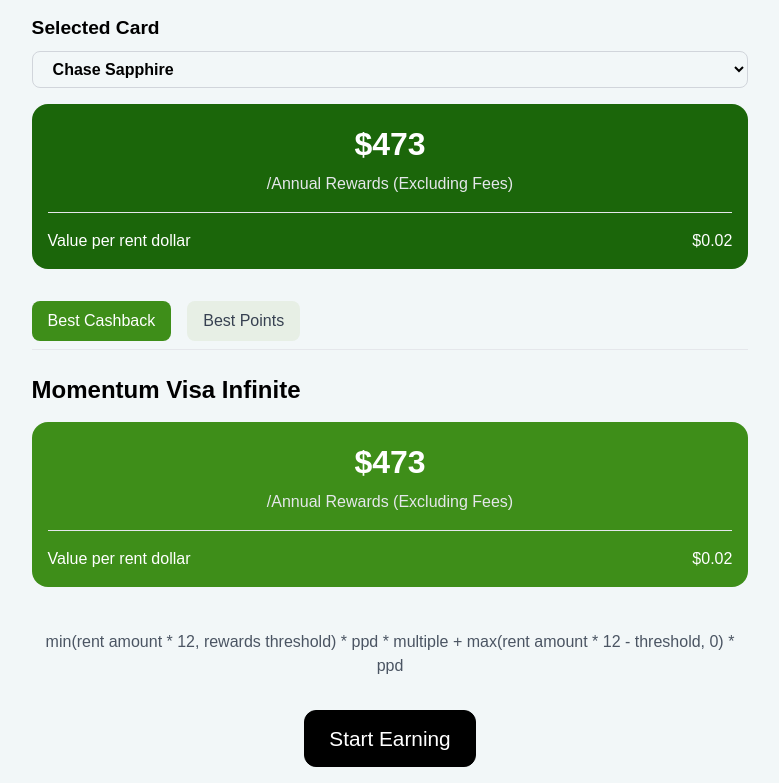
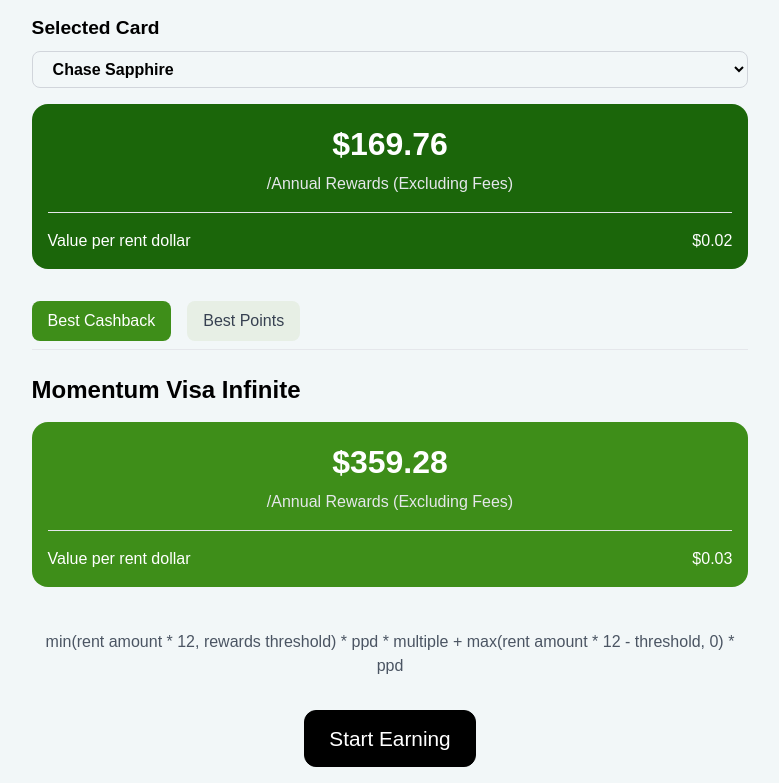
Before and after one commit to Stan015/intracard, a Vue app: page /rewards in a window 1280 px wide. Shown: the part 1377-2160 px from the top of the page, without its empty margins (250-1029 px from the left). Built offline with nearby package versions, Linux system fonts and the light colour scheme.

Commit message:
add: rewards calculation func

```diff
--- a/src/views/RewardsView.vue
+++ b/src/views/RewardsView.vue
@@ -2,7 +2,15 @@
 import IconCentralized from "@/components/icons/IconCentralized.vue";
 import IconNotification from "@/components/icons/IconNotification.vue";
 import IconOffer from "@/components/icons/IconOffer.vue";
-import { ref } from "vue";
+import { ref, computed, watch } from "vue";
+
+// Define the structure of reward details
+type CardId = "1" | "2" | "3";
+interface RewardDetail {
+  ppd: number;
+  threshold: number;
+  multiple: number;
+}
 
 // Track the active view (0 = Best Cashback, 1 = Best Points)
 const activeView = ref(0);
@@ -11,6 +19,73 @@ const activeView = ref(0);
 const switchView = (view: number) => {
   activeView.value = view;
 };
+
+// Reactive properties
+const rentAmount = ref<number>(499);
+const selectedCard = ref<CardId>("1");
+const annualRewards = ref<number>(0);
+
+// Reward details for each card
+const rewardDetails: Record<CardId, RewardDetail> = {
+  "1": { ppd: 0.02, threshold: 5000, multiple: 1.5 },
+  "2": { ppd: 0.03, threshold: 7000, multiple: 2.0 },
+  "3": { ppd: 0.015, threshold: 4000, multiple: 1.2 },
+};
+
+// Calculate annual rewards for a given card
+const calculateAnnualRewards = (
+  ppd: number,
+  threshold: number,
+  multiple: number
+) => {
+  const rentPerYear = rentAmount.value * 12;
+  return (
+    Math.min(rentPerYear, threshold) * ppd * multiple +
+    Math.max(rentPerYear - threshold, 0) * ppd
+  );
+};
+
+// Computed property to find the best cashback card
+const bestCashback = computed(() => {
+  let maxRewards = 0;
+  let bestCard: CardId = "1";
+
+  for (const [cardId, { ppd, threshold, multiple }] of Object.entries(
+    rewardDetails
+  ) as [CardId, RewardDetail][]) {
+    const rewards = calculateAnnualRewards(ppd, threshold, multiple);
+    if (rewards > maxRewards) {
+      maxRewards = rewards;
+      bestCard = cardId;
+    }
+  }
+
+  return { cardId: bestCard, rewards: maxRewards };
+});
+
+// Computed property to find the best points card
+const bestPointsCard = computed(() => {
+  let maxPoints = 0;
+  let bestCard: CardId = "1";
+
+  for (const [cardId, { ppd }] of Object.entries(
+    rewardDetails
+  ) as [CardId, RewardDetail][]) {
+    const points = ppd * 12 * rentAmount.value;
+    if (points > maxPoints) {
+      maxPoints = points;
+      bestCard = cardId;
+    }
+  }
+
+  return { cardId: bestCard, points: maxPoints };
+});
+
+// Update annual rewards for the selected card
+watch([rentAmount, selectedCard], () => {
+  const { ppd, threshold, multiple } = rewardDetails[selectedCard.value];
+  annualRewards.value = calculateAnnualRewards(ppd, threshold, multiple);
+}, { immediate: true });
 </script>
 
 <template>
@@ -20,7 +95,7 @@ const switchView = (view: number) => {
     >
       <div class="w-[24rem] flex flex-col gap-6">
         <h1 class="text-[2.7rem] font-bold leading-[2.6rem]">
-          Unlock Great Rewards with Your Credit Cards
+          Unlock Great Rewards With Your Credit Cards
         </h1>
         <p class="text-[1.3rem] text-gray-800">
           Maximize the benefits of your spending by earning cashback and reward
@@ -64,6 +139,7 @@ const switchView = (view: number) => {
               <input
                 type="number"
                 class="border border-gray-300 hover:border-[#3e8e19] focus:border-[#3e8e19] transition-all focus:outline-[#3e8e19] bg-transparent rounded-lg px-4 py-2 w-full pl-[3.5rem] z-10"
+                v-model="rentAmount"
                 placeholder="Rent Amount"
                 value="499"
               />
@@ -82,6 +158,7 @@ const switchView = (view: number) => {
           <label class="flex flex-col gap-2 w-full text-[1.2rem] font-bold">
             Selected Card
             <select
+              v-model="selectedCard"
               class="border border-gray-300 hover:border-[#3e8e19] focus:border-[#3e8e19] transition-all focus:outline-[#3e8e19] bg-transparent rounded-lg px-4 py-2 w-full text-[1rem]"
             >
               <option value="1">Chase Sapphire</option>
@@ -95,14 +172,14 @@ const switchView = (view: number) => {
             <div
               class="flex gap-1 flex-col items-center border-b border-b-gray-200 w-full pb-4"
             >
-              <p class="text-[2rem] font-bold">$473</p>
+              <p class="text-[2rem] font-bold">${{ annualRewards }}</p>
               <p class="text-base text-gray-200">
                 /Annual Rewards (Excluding Fees)
               </p>
             </div>
             <div class="flex w-full items-center justify-between">
               <p class="text-base">Value per rent dollar</p>
-              <p class="text-base">$0.02</p>
+              <p class="text-base">${{ rewardDetails[selectedCard].ppd.toFixed(2) }}</p>
             </div>
           </div>
           <div class="w-full">
@@ -148,7 +225,7 @@ const switchView = (view: number) => {
                     <div
                       class="flex gap-1 flex-col items-center border-b border-b-gray-200 w-full pb-4"
                     >
-                      <p class="text-[2rem] font-bold">$473</p>
+                      <p class="text-[2rem] font-bold">${{ bestCashback.rewards.toFixed(2) }}</p>
                       <p class="text-base text-gray-200">
                         /Annual Rewards (Excluding Fees)
                       </p>
@@ -157,7 +234,7 @@ const switchView = (view: number) => {
                       class="flex w-full items-center justify-between text-base text-white"
                     >
                       <p>Value per rent dollar</p>
-                      <p>$0.02</p>
+                      ${{ rewardDetails[bestCashback.cardId]?.ppd.toFixed(2) }}
                     </div>
                   </div>
                 </div>
@@ -170,7 +247,7 @@ const switchView = (view: number) => {
                     <div
                       class="flex gap-1 flex-col items-center border-b border-b-gray-200 w-full pb-4"
                     >
-                      <p class="text-[2rem] font-bold">$473</p>
+                      <p class="text-[2rem] font-bold">${{ bestPointsCard.points.toFixed(2) }}</p>
                       <p class="text-base text-gray-200">
                         /Annual Rewards (Excluding Fees)
                       </p>
@@ -179,7 +256,7 @@ const switchView = (view: number) => {
                       class="flex w-full items-center justify-between text-base text-white"
                     >
                       <p>Value per rent dollar</p>
-                      <p>$0.02</p>
+                      ${{ rewardDetails[bestPointsCard.cardId]?.ppd.toFixed(2) }}
                     </div>
                   </div>
                 </div>
```
